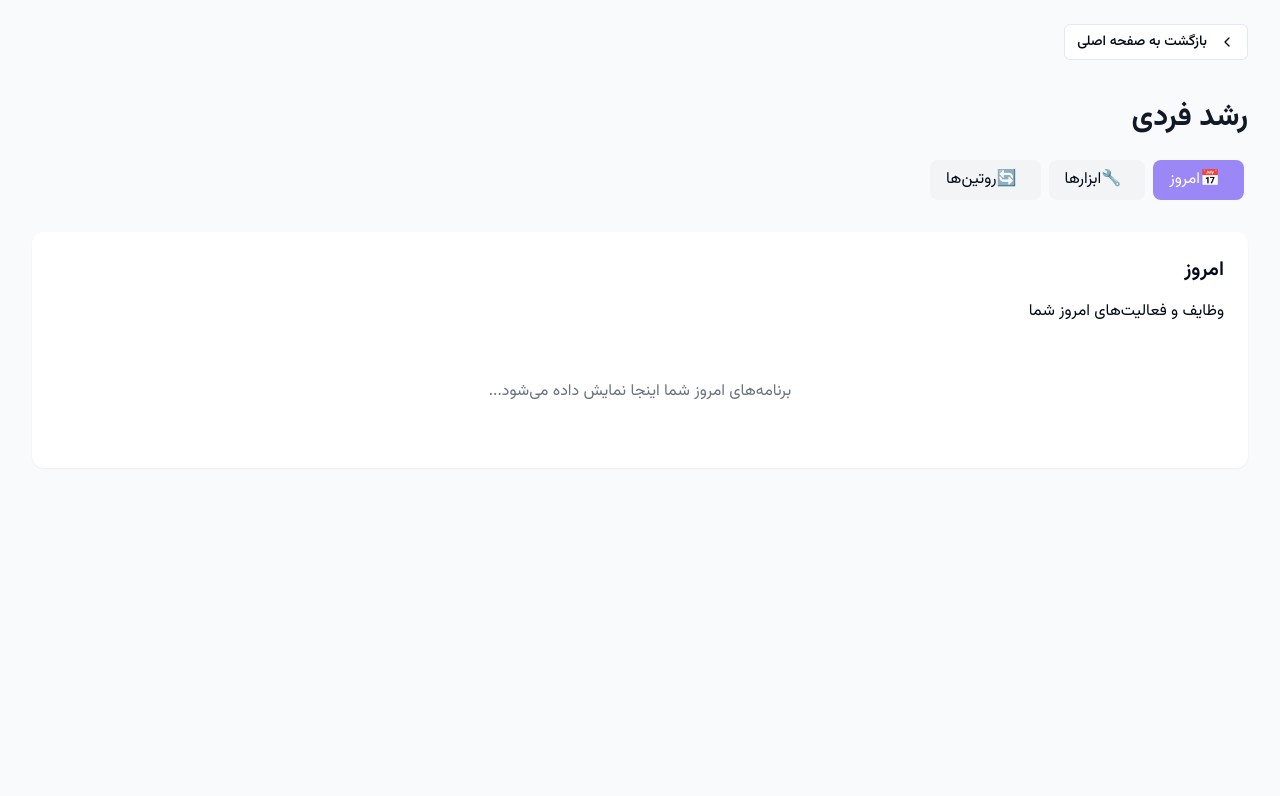
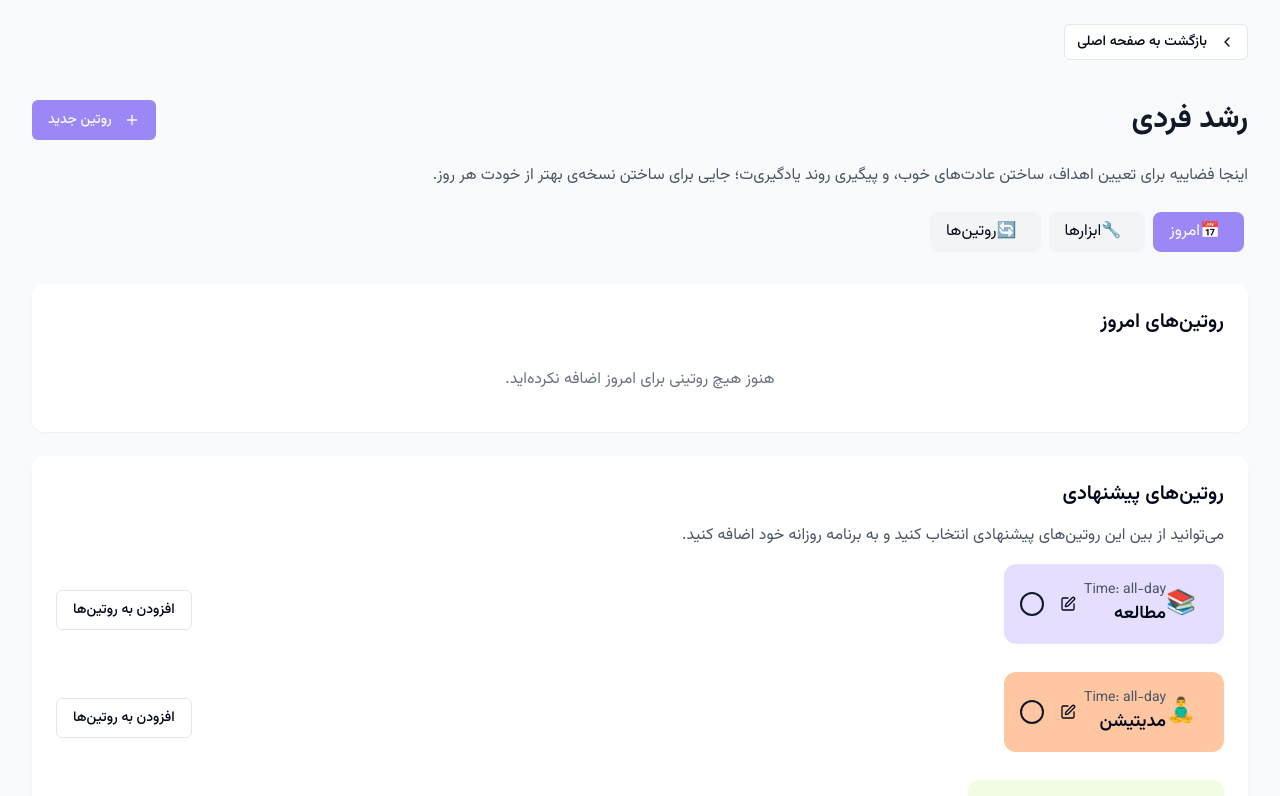
Before and after one commit to Cloner97/Life-Flow, a React (Vite) app: page /growth/today in a window 1280 px wide. Shown: the top 796 px of the page. Built offline with nearby package versions, Linux system fonts and the light colour scheme.

Commit message:
feat: Implement routine suggestions in Today page
Move the routine card component to the Today page and add a section for default routines. Allow users to add default routines to their Today view.

```diff
--- a/src/pages/Growth.tsx
+++ b/src/pages/Growth.tsx
@@ -9,15 +9,5 @@ export default function Growth() {
     navigate('/growth/today');
   }, [navigate]);
 
-  return (
-    <div className="p-6 max-w-4xl mx-auto">
-      <div className="text-center mb-12">
-        <div className="text-6xl mb-4">🌱</div>
-        <h1 className="text-3xl font-bold mb-4">رشد فردی</h1>
-        <p className="text-gray-600 text-lg leading-relaxed">
-          اینجا فضاییه برای تعیین اهداف، ساختن عادت‌های خوب، و پیگیری روند یادگیری‌ت؛ جایی برای ساختن نسخه‌ی بهتر از خودت هر روز.
-        </p>
-      </div>
-    </div>
-  );
+  return null;
 }
--- a/src/pages/growth/Today.tsx
+++ b/src/pages/growth/Today.tsx
@@ -1,6 +1,11 @@
 
+import { useState } from 'react';
 import { BackButton } from '@/components/ui/BackButton';
 import { SectionNavBar } from '@/components/layout/SectionNavBar';
+import { Button } from "@/components/ui/button";
+import { RoutineCard } from '@/components/growth/RoutineCard';
+import { AddRoutineDialog, RoutineData } from '@/components/growth/AddRoutineDialog';
+import { Plus } from 'lucide-react';
 
 const growthNavItems = [
   { name: "امروز", path: "today", emoji: "📅" },
@@ -8,26 +13,154 @@ const growthNavItems = [
   { name: "روتین‌ها", path: "routines", emoji: "🔄" },
 ];
 
+const defaultRoutines: RoutineData[] = [
+  {
+    id: 'default-1',
+    title: 'مطالعه',
+    date: new Date(),
+    repeat: 'daily',
+    timeType: 'all-day',
+    tag: 'study',
+    icon: '📚',
+    color: 'bg-lifeos-soft-purple'
+  },
+  {
+    id: 'default-2',
+    title: 'مدیتیشن',
+    date: new Date(),
+    repeat: 'daily',
+    timeType: 'all-day',
+    tag: 'health',
+    icon: '🧘‍♂️',
+    color: 'bg-lifeos-soft-orange'
+  },
+  {
+    id: 'default-3',
+    title: 'ورزش صبحگاهی',
+    date: new Date(),
+    repeat: 'daily',
+    timeType: 'all-day',
+    tag: 'health',
+    icon: '🏃‍♂️',
+    color: 'bg-lifeos-soft-green'
+  },
+  {
+    id: 'default-4',
+    title: 'برنامه‌ریزی روزانه',
+    date: new Date(),
+    repeat: 'daily',
+    timeType: 'all-day',
+    tag: 'habit',
+    icon: '📝',
+    color: 'bg-lifeos-soft-blue'
+  }
+];
+
 export default function Today() {
+  const [activeRoutines, setActiveRoutines] = useState<RoutineData[]>([]);
+  const [completedRoutines, setCompletedRoutines] = useState<Record<string, boolean>>({});
+  const [isAddDialogOpen, setIsAddDialogOpen] = useState(false);
+
+  const handleAddDefaultRoutine = (routine: RoutineData) => {
+    const newRoutine = {
+      ...routine,
+      id: Date.now().toString(), // Generate a new ID for the added routine
+      date: new Date()
+    };
+    setActiveRoutines(prev => [...prev, newRoutine]);
+  };
+
+  const handleAddCustomRoutine = (routine: RoutineData) => {
+    setActiveRoutines(prev => [...prev, routine]);
+    setIsAddDialogOpen(false);
+  };
+
+  const handleToggleComplete = (routineId: string) => {
+    setCompletedRoutines(prev => ({
+      ...prev,
+      [routineId]: !prev[routineId]
+    }));
+  };
+
   return (
     <div className="space-y-6 animate-fade-in">
       <BackButton />
       <div className="flex justify-between items-center">
         <h1 className="text-3xl font-bold text-gray-900">رشد فردی</h1>
+        <Button
+          className="bg-lifeos-primary hover:bg-lifeos-secondary"
+          onClick={() => setIsAddDialogOpen(true)}
+        >
+          <Plus className="ml-1" />
+          روتین جدید
+        </Button>
+      </div>
+
+      <div className="text-gray-600 mb-6">
+        اینجا فضاییه برای تعیین اهداف، ساختن عادت‌های خوب، و پیگیری روند یادگیری‌ت؛ جایی برای ساختن نسخه‌ی بهتر از خودت هر روز.
       </div>
 
       <SectionNavBar items={growthNavItems} baseRoute="/growth" />
 
       <div className="grid gap-6">
         <div className="bg-white p-6 rounded-xl shadow-sm">
-          <h2 className="text-xl font-semibold mb-4">امروز</h2>
-          <p>وظایف و فعالیت‌های امروز شما</p>
+          <h2 className="text-xl font-semibold mb-4">روتین‌های امروز</h2>
+          <div className="space-y-4">
+            {activeRoutines.length > 0 ? (
+              activeRoutines.map(routine => (
+                <RoutineCard
+                  key={routine.id}
+                  id={routine.id}
+                  title={routine.title}
+                  timeType={routine.timeType}
+                  icon={routine.icon}
+                  color={routine.color}
+                  isCompleted={!!completedRoutines[routine.id]}
+                  onToggleComplete={() => handleToggleComplete(routine.id)}
+                />
+              ))
+            ) : (
+              <p className="text-center text-gray-500 py-4">
+                هنوز هیچ روتینی برای امروز اضافه نکرده‌اید.
+              </p>
+            )}
+          </div>
+        </div>
 
-          <div className="mt-4 text-center py-10 text-gray-500">
-            برنامه‌های امروز شما اینجا نمایش داده می‌شود...
+        <div className="bg-white p-6 rounded-xl shadow-sm">
+          <h2 className="text-xl font-semibold mb-4">روتین‌های پیشنهادی</h2>
+          <p className="text-gray-600 mb-4">
+            می‌توانید از بین این روتین‌های پیشنهادی انتخاب کنید و به برنامه روزانه خود اضافه کنید.
+          </p>
+          <div className="space-y-4">
+            {defaultRoutines.map(routine => (
+              <div key={routine.id} className="flex items-center justify-between">
+                <RoutineCard
+                  id={routine.id}
+                  title={routine.title}
+                  timeType={routine.timeType}
+                  icon={routine.icon}
+                  color={routine.color}
+                />
+                <Button
+                  variant="outline"
+                  onClick={() => handleAddDefaultRoutine(routine)}
+                  className="mr-4"
+                >
+                  افزودن به روتین‌ها
+                </Button>
+              </div>
+            ))}
           </div>
         </div>
       </div>
+
+      <AddRoutineDialog
+        isOpen={isAddDialogOpen}
+        onClose={() => setIsAddDialogOpen(false)}
+        onAddRoutine={handleAddCustomRoutine}
+        selectedDate={new Date()}
+      />
     </div>
   );
 }
```
